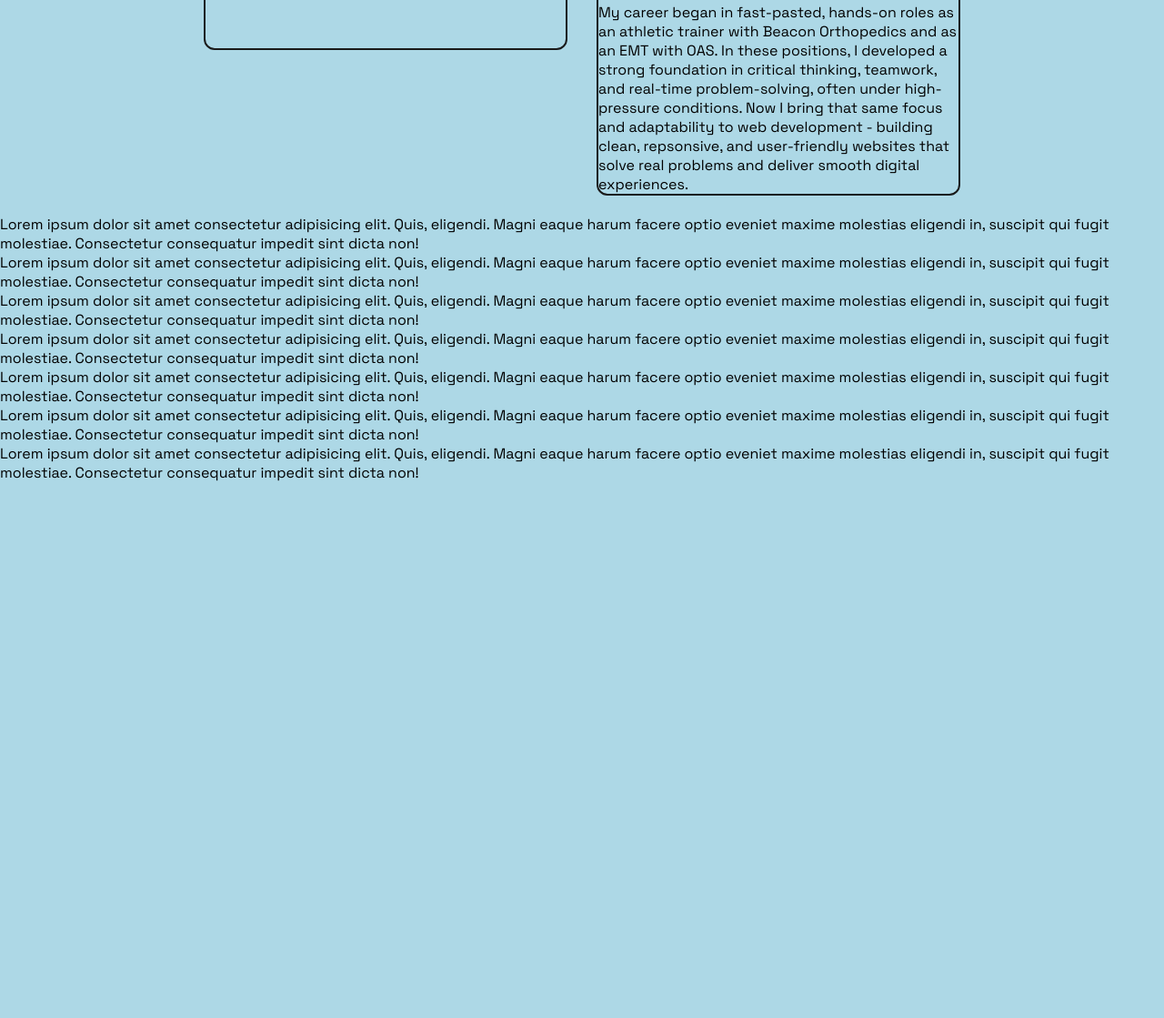
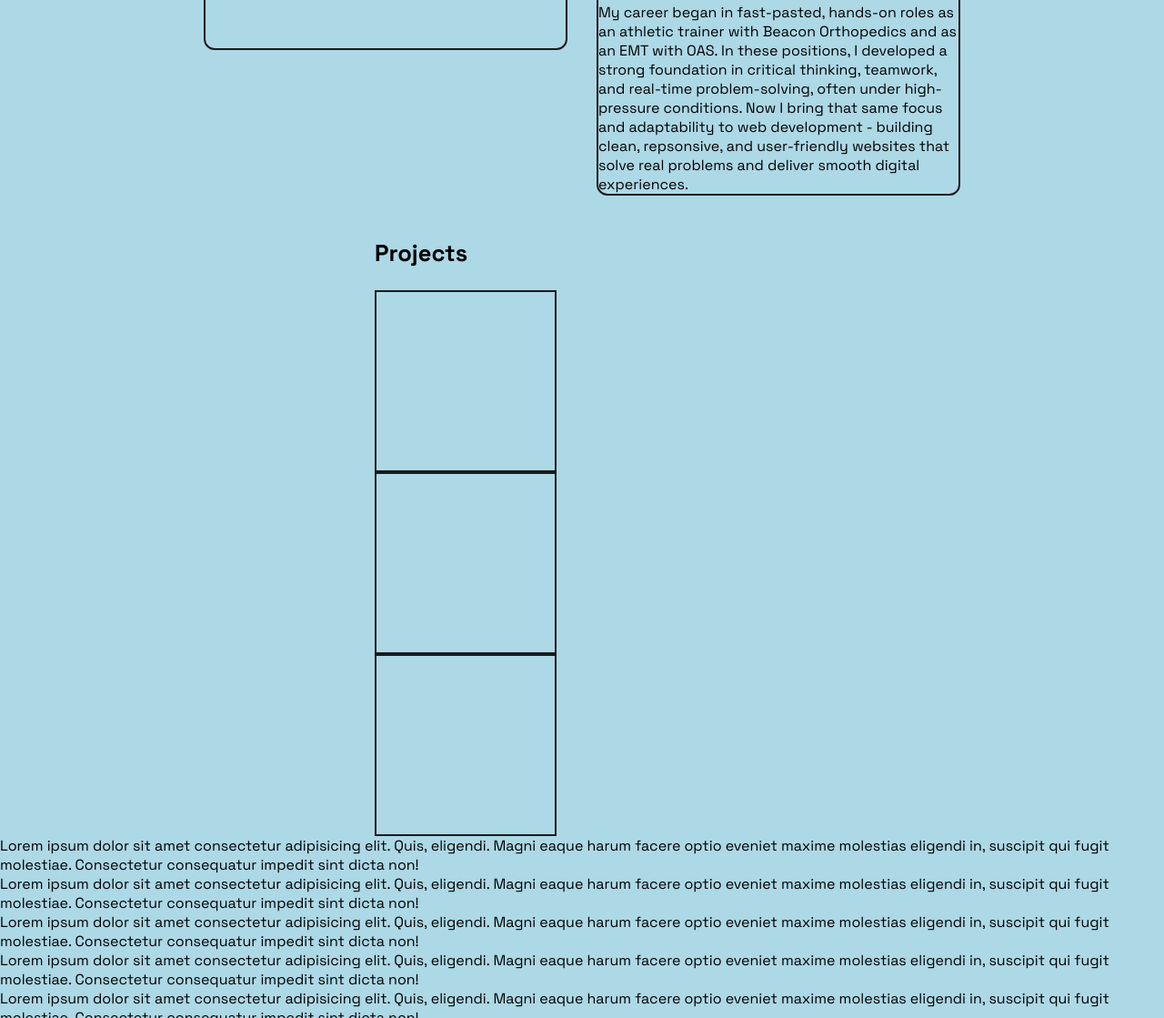
Before and after one commit to lengleman-spec/first-website, a plain HTML site: page index.html in a window 1280 px wide. Shown: the part 1323-2442 px from the top of the page at 91% size. Before the commit the page ends 1853 px from the top, so only its background shows below. Drawn offline with Linux system fonts and the light colour scheme.

Commit message:
added projects section. added a div for each project

```diff
--- a/index.html
+++ b/index.html
@@ -89,6 +89,16 @@
           </div>
         </div>
       </section>
+
+      <section class="section projects">
+        <div class="projects-container">
+          <h2>Projects</h2>
+
+          <div class="project-1"></div>
+          <div class="project-2"></div>
+          <div class="project-3"></div>
+        </div>
+      </section>
     </main>
 
     <p>
@@ -121,17 +131,5 @@
       suscipit qui fugit molestiae. Consectetur consequatur impedit sint dicta
       non!
     </p>
-    <p>
-      Lorem ipsum dolor sit amet consectetur adipisicing elit. Quis, eligendi.
-      Magni eaque harum facere optio eveniet maxime molestias eligendi in,
-      suscipit qui fugit molestiae. Consectetur consequatur impedit sint dicta
-      non!
-    </p>
-    <p>
-      Lorem ipsum dolor sit amet consectetur adipisicing elit. Quis, eligendi.
-      Magni eaque harum facere optio eveniet maxime molestias eligendi in,
-      suscipit qui fugit molestiae. Consectetur consequatur impedit sint dicta
-      non!
-    </p>
   </body>
 </html>
--- a/styles.css
+++ b/styles.css
@@ -103,3 +103,12 @@ section {
   position: relative;
   top: -80px;
 }
+
+/* PROJECTS SECTION */
+.project-1,
+.project-2,
+.project-3 {
+  width: 200px;
+  height: 200px;
+  border: 2px solid #1a1a1a;
+}
```
